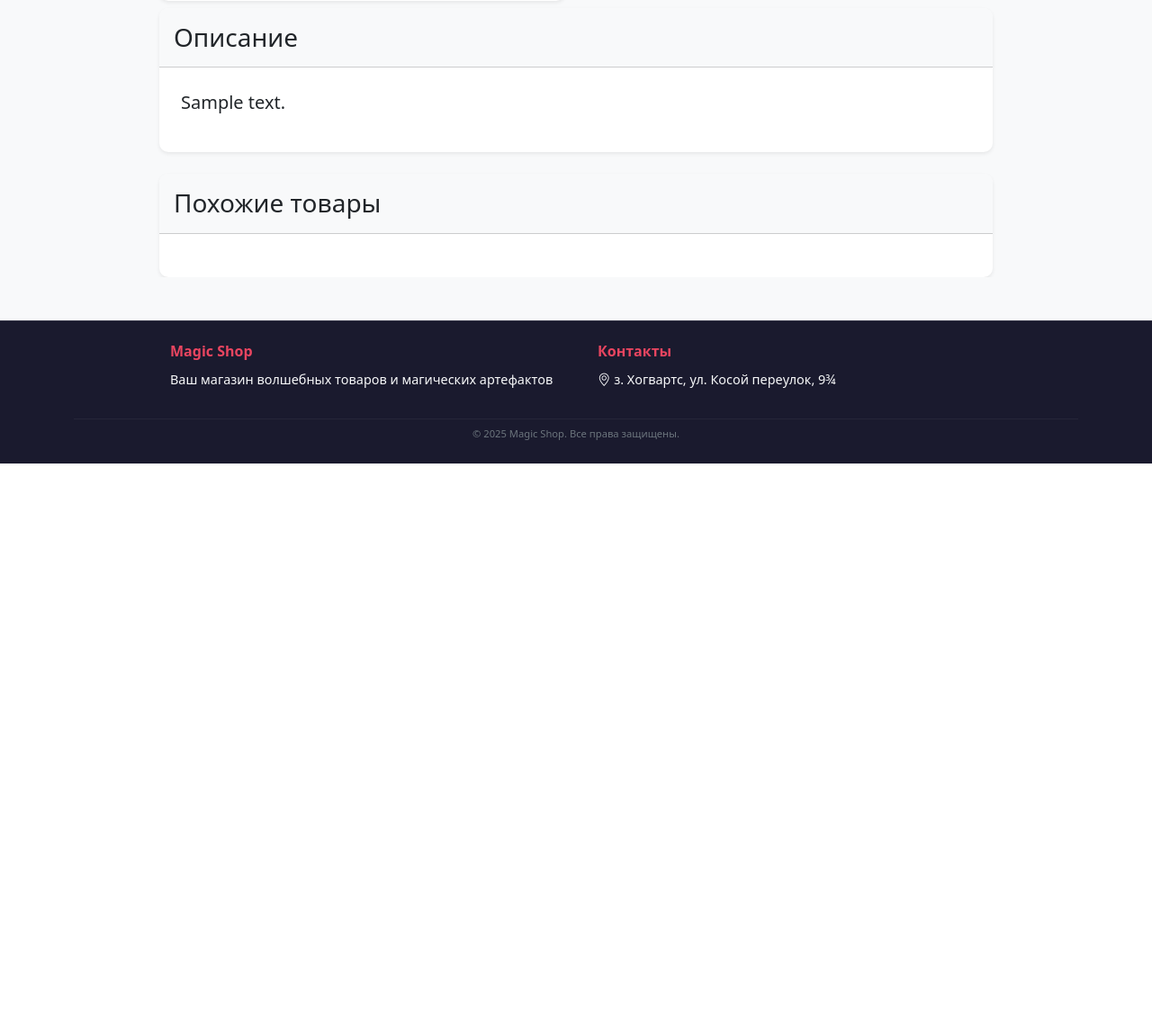
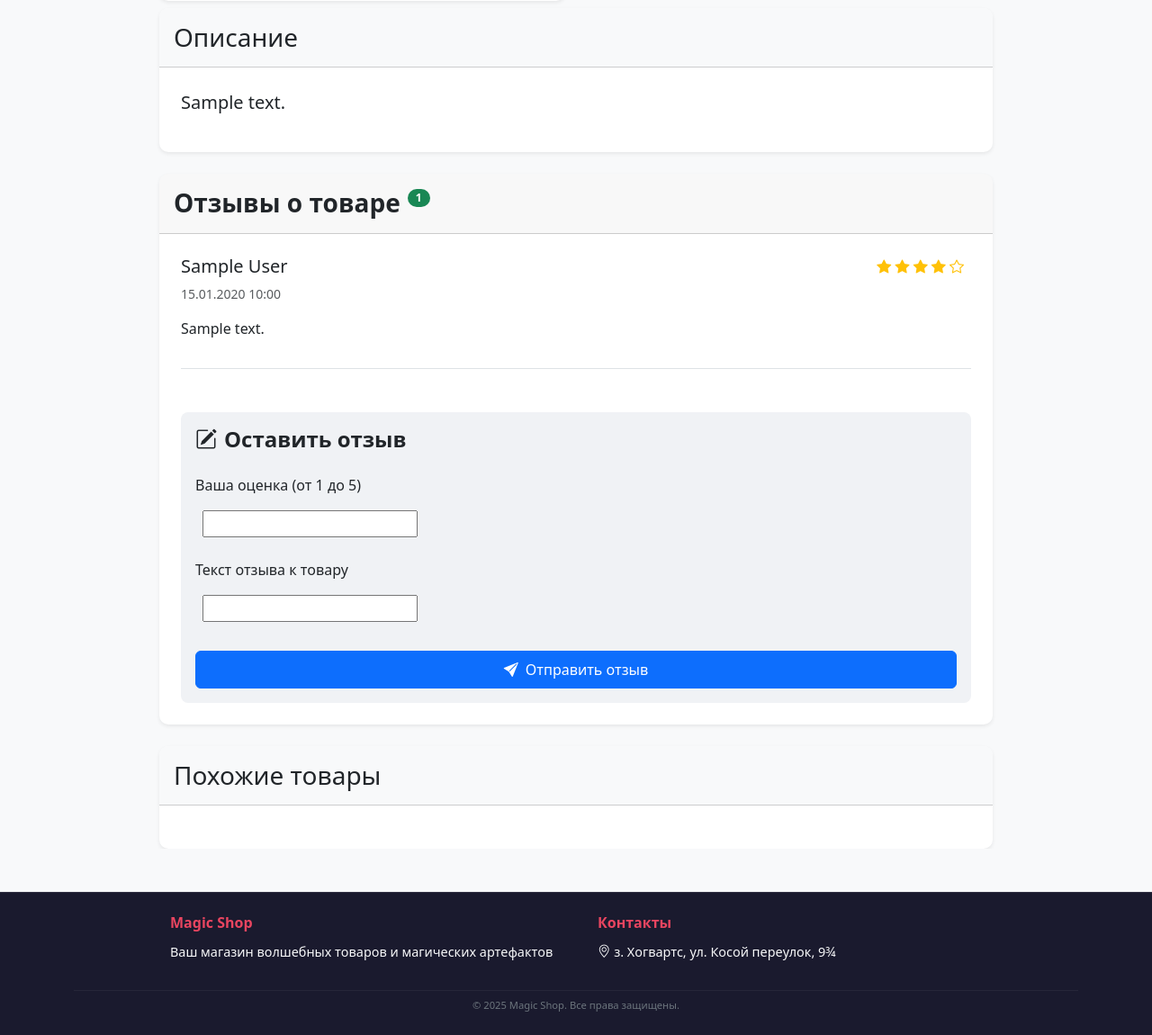
Before and after one commit to Dmitriytechf/MagicShop, a Django app: template backend/shop/templates/shop/product_detail.html in a window 1280 px wide. Shown: the part 817-1967 px from the top of the page at 90% size. Before the commit the page ends 1332 px from the top, so only its background shows below. Run offline with Django 4.2, Linux system fonts and the light colour scheme; the template is opened without the code that fills it: most values are stand-ins (such as "Sample title", 1, 10 or a date in 2020); grey boxes marked "Sample" are stand-in pictures; form fields are guessed from the names that the template uses; some libraries are stand-ins or nearby versions.

Commit message:
Review create

```diff
--- a/backend/api/serializers.py
+++ b/backend/api/serializers.py
@@ -3,9 +3,8 @@ from djoser.serializers import UserCreateSerializer
 from rest_framework import serializers
 
 from account.models import Profile
+from payment.models import Order
 from shop.models import Category, Product
-from payment.models import Order
-
 
 User = get_user_model()
 
--- /dev/null
+++ b/backend/shop/templates/shop/_product_detail/reviews.html
@@ -0,0 +1,105 @@
+<div class="col-12 mt-4">
+    <div class="card border-0 shadow-sm">
+        <div class="card-header py-3"
+            style="background: linear-gradient(135deg, #e7e9edff 0%rgba(200, 204, 208, 1)ff 100%);">
+            <div class="d-flex align-items-end">
+                <div class="d-flex align-items-center">
+                    <h3 class="mb-0 fw-semibold">Отзывы о товаре</h3>
+                </div>
+
+                {% if reviews %}
+                    <span class="badge bg-success rounded-pill ms-2 align-self-center"
+                    style="transform: translateY(-6px);">
+                        {{ reviews|length }}
+                    </span>
+                {% endif %}
+            </div>
+        </div>
+
+        <div class="card-body p-4">
+            <!-- Отдельный отзыв -->
+            {% if reviews %}
+                <div class="mb-4">
+                    {% for review in reviews %}
+                        <div class="mb-3 pb-3 border-bottom">
+                            <div class="d-flex justify-content-between align-items-start mb-2">
+                                <h5 class="mb-0">{{ review.author }}</h5>
+
+                                <!-- Контейнер для звезд и кнопки удаления -->
+                                <div class="d-flex align-items-center">
+                                    <!-- Звезды -->
+                                    <div class="text-warning me-2">
+                                        {% for i in "12345" %}
+                                            {% if forloop.counter <= review.rating %}
+                                                <i class="bi bi-star-fill"></i>
+                                            {% else %}
+                                                <i class="bi bi-star"></i>
+                                            {% endif %}
+                                        {% endfor %}
+                                    </div>
+
+                                    <!-- Кнопка удаления -->
+                                    {% if request.user == review.author %}
+                                        <form method="post" action="{% url 'shop:delete-review' review.pk %}">
+                                            {% csrf_token %}
+                                            <button type="submit"
+                                                    class="btn btn-sm btn-outline-danger"
+                                                    onclick="return confirm('Вы уверены, что хотите удалить Ваш отзыв?')">
+                                                <i class="bi bi-trash"></i>
+                                            </button>
+                                        </form>
+                                    {% endif %}
+                                </div>
+                            </div>
+
+                            <p class="text-muted small">{{ review.created_at|date:"d.m.Y H:i" }}</p>
+                            <p>{{ review.text_review }}</p>
+                        </div>
+                    {% endfor %}
+                </div>
+            {% else %}
+                <p class="text-muted">Пока нет отзывов. Будьте первым!</p>
+            {% endif %}
+
+            <!-- Форма добавления отзыва -->
+            <div class="pt-1 mt-1">
+                <form method="post" action="{% url 'shop:product-detail' product.slug %}"
+                class="p-3 rounded-3" style="background-color: #f0f2f5;">
+                    <h4 class="mb-4 fw-semibold text-dark d-flex align-items-center">
+                        <i class="bi bi-pencil-square me-2"></i>Оставить отзыв
+                    </h4>
+                    {% csrf_token %}
+                    <div class="row g-3">
+                        <!-- Поле оценки -->
+                        <div class="col-12">
+                            <label for="id_rating" class="form-label fw-medium">
+                                Ваша оценка (от 1 до 5)
+                            </label>
+                            <div class="p-2 rounded">
+                                {{ form.rating }}
+                            </div>
+                        </div>
+
+                        <!-- Поле текста отзыва -->
+                        <div class="col-12">
+                            <label for="id_text" class="form-label fw-medium">
+                                Текст отзыва к товару
+                            </label>
+                            <div class="p-2 rounded">
+                                {{ form.text_review }}
+                            </div>
+                        </div>
+
+                        <!-- Кнопка отправки -->
+                        <div class="col-12 pt-2">
+                            <button type="submit" class="btn btn-primary w-100 py-2 fw-medium">
+                                <i class="bi bi-send-fill me-2"></i>Отправить отзыв
+                            </button>
+                        </div>
+                    </div>
+                </form>
+            </div>
+
+        </div>
+    </div>
+</div>
--- a/backend/shop/templates/shop/product_detail.html
+++ b/backend/shop/templates/shop/product_detail.html
@@ -16,6 +16,9 @@
             <div class="row g-4">
                 <!-- Отдельный продукт -->
                 {% include 'shop/_product_detail/detail.html' %}
+
+                <!-- Отзывы -->
+                {% include 'shop/_product_detail/reviews.html' %}
 
                 <!-- Похожие товары -->
                 {% include 'shop/_product_detail/related_product.html' %}
--- a/backend/shop/urls.py
+++ b/backend/shop/urls.py
@@ -1,11 +1,12 @@
 from django.urls import include, path
 
-from .views import category_list, product_detail, products_view
+from .views import category_list, delete_review, product_detail, products_view
 
 app_name = 'shop'
 
 urlpatterns = [
     path('', products_view, name='products'),
     path('product/<slug:slug>/', product_detail, name='product-detail'),
+    path('reviews/delete/<int:pk>/', delete_review, name='delete-review'),
     path('search/<slug:slug>/', category_list, name='category-list')
 ]
```
Also changed, not shown: backend/api/views.py (+4 -4 lines), backend/shop/admin.py (+7 -1 lines), backend/shop/forms.py (added, +22 -0 lines), backend/shop/models.py (+31 -0 lines), backend/shop/views.py (+44 -3 lines), backend/shop/migrations/0006_review.py (added).
